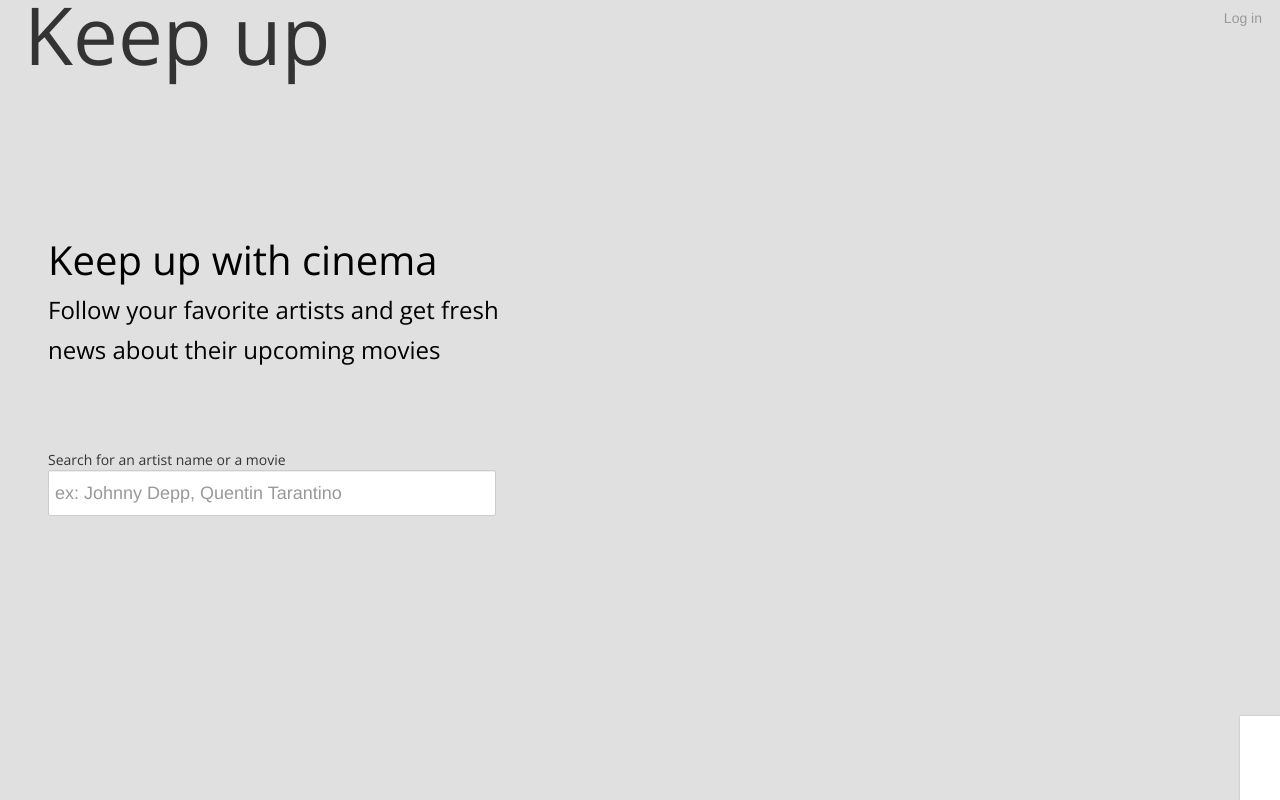
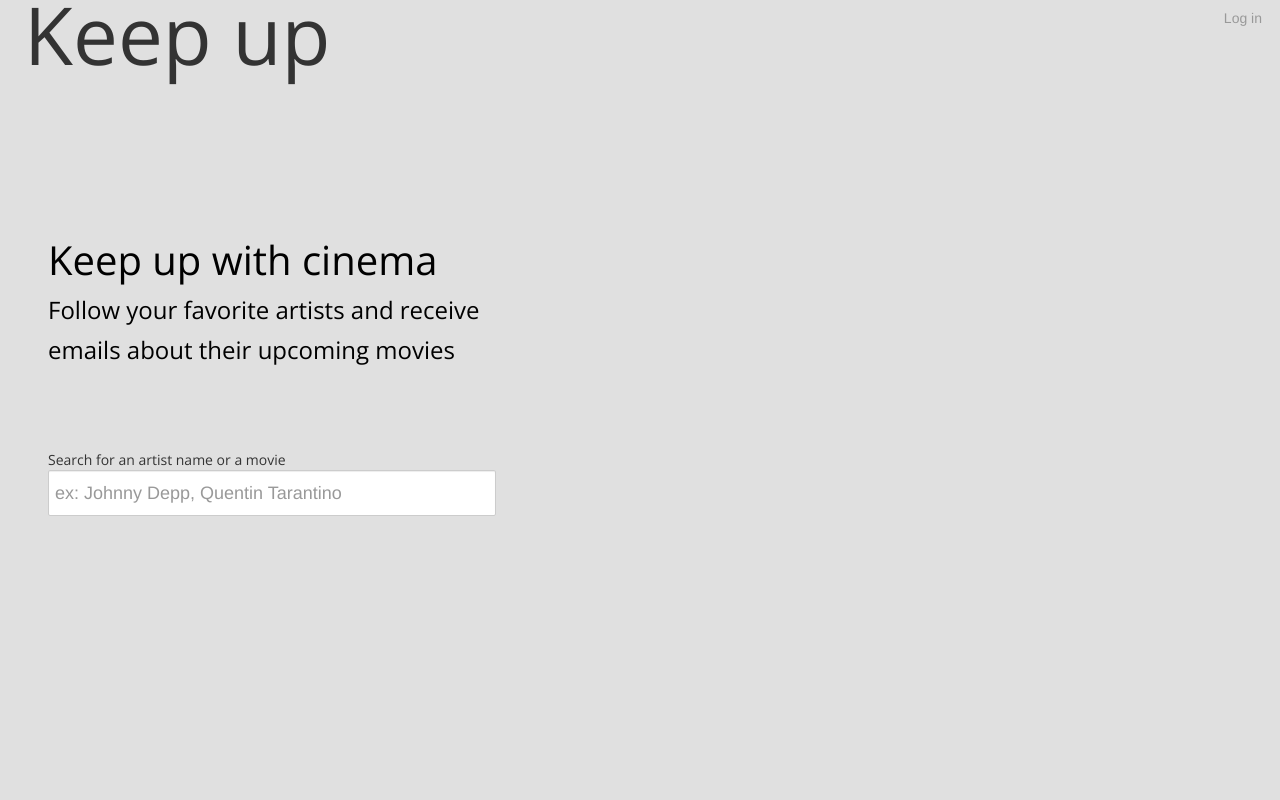
Before and after one commit to crayola/moviereminders, a Django app: page / in a window 1280 px wide. Run offline with Django 3.2, Linux system fonts and the light colour scheme; data that the repository does not hold is empty; parts of the project's set-up code (start-up, migrations or seed data) failed here and were passed over; some libraries are stand-ins or nearby versions.

Commit message:
better fronpage presentation

```diff
--- a/moviepeopleapp/static/css/mp/frontpagev2.css
+++ b/moviepeopleapp/static/css/mp/frontpagev2.css
@@ -66,14 +66,10 @@ div.logo{
     color:#000000;
 }
 #menu-box{
-    position: fixed;
-    bottom: 0;
-    right: 0;
     padding: 20px;
     height: 44px;
     line-height: 44px;
-    background: white;
-    box-shadow: 0 0 2px rgba(0,0,0,0.2);
+    text-align: right;
 }
 #follow-artists{
     margin-right: 12px;
@@ -84,12 +80,23 @@ div.logo{
     margin-right: 6px;
 }
 
+.artist-boxes-outer-wrapper{
+    padding: 0 48px 48px 588px;
+    background: #e0e0e0;
+    text-align: center;
+}
+.artist-boxes-inner-wrapper{
+    width:816px;
+    display: inline-block;
+}
+@media (max-width: 1450px){
+    .artist-boxes-inner-wrapper{
+        width:612px;
+    }
+}
 #artist-boxes{
-    top:0;bottom: 0;left: 0;right: 0;
-    padding: 48px 48px 48px 540px;
-    z-index: 0;
     letter-spacing: -.31em;
-    background: #e0e0e0;
+    text-align: left;
 }
 #artist-boxes>div{
     letter-spacing: normal;
--- a/moviepeopleapp/static/js/pages/frontpagev2.js
+++ b/moviepeopleapp/static/js/pages/frontpagev2.js
@@ -103,7 +103,7 @@ $k.pages.frontpagev2 = new function(){
     function addArtistInMenuBox(artist){
         var $menu = $('#menu-box');
         if(artistFrontFolloweds.length<=0){
-            var $next = $('<a class="btn btn-primary btn-large">Keep track of their work &raquo;</a>');
+            var $next = $('<a class="btn btn-primary btn-large">Save your choices &raquo;</a>');
             $next.click(openCreateAccount);
             $menu.html('You follow: <span id="follow-artists"></span>');
             $menu.append($next);
--- a/templates/guest/frontpagev2.html
+++ b/templates/guest/frontpagev2.html
@@ -15,31 +15,32 @@
 
 
             <h1>Keep up with cinema</h1>
-            <h2>Follow your favorite artists and get fresh news about their upcoming movies</h2>
+            <h2>Follow your favorite artists and receive emails about their upcoming movies</h2>
 
             <h4>Search for an artist name or a movie</h4>
             <input id="artist-name" class="front-input" type="text" placeholder="ex: Johnny Depp, Quentin Tarantino" class="ui-autocomplete-input" autocomplete="off">
 
         </div>
 
-        <div id="artist-boxes">
-
-            {% for artist in artists %}
-                {{ artist|artist_box_front }}
-            {% endfor %}
-
+        <div class="artist-boxes-outer-wrapper">
+            <div class="artist-boxes-inner-wrapper">
+                <div id="menu-box">
+                </div>
+                <div id="artist-boxes">
+                    {% for artist in artists %}
+                        {{ artist|artist_box_front }}
+                    {% endfor %}
+                </div>
+            </div>
         </div>
 
         <div class="menu-top">
             <a href="javascript:void(0)" class="link" id="login-btn">Log in</a>
         </div>
 
-        <div id="menu-box">
-        </div>
-
         <div id="create-account-box">
             <h1>Create an account</h1>
-            <h3>keep track of <span id="create-account-actor-names"></span></h3>
+            <h3>follow <span id="create-account-actor-names"></span></h3>
             <hr/>
             <div class="connect-block" id="facebook-connect-block" style="display:none;">
                 <a class="btn btn-large" id="facebook-connect" href="javascript:void(0)">
```
Also changed, not shown: moviepeopleapp/static/js/lib/jquery/jquery.async.js.
